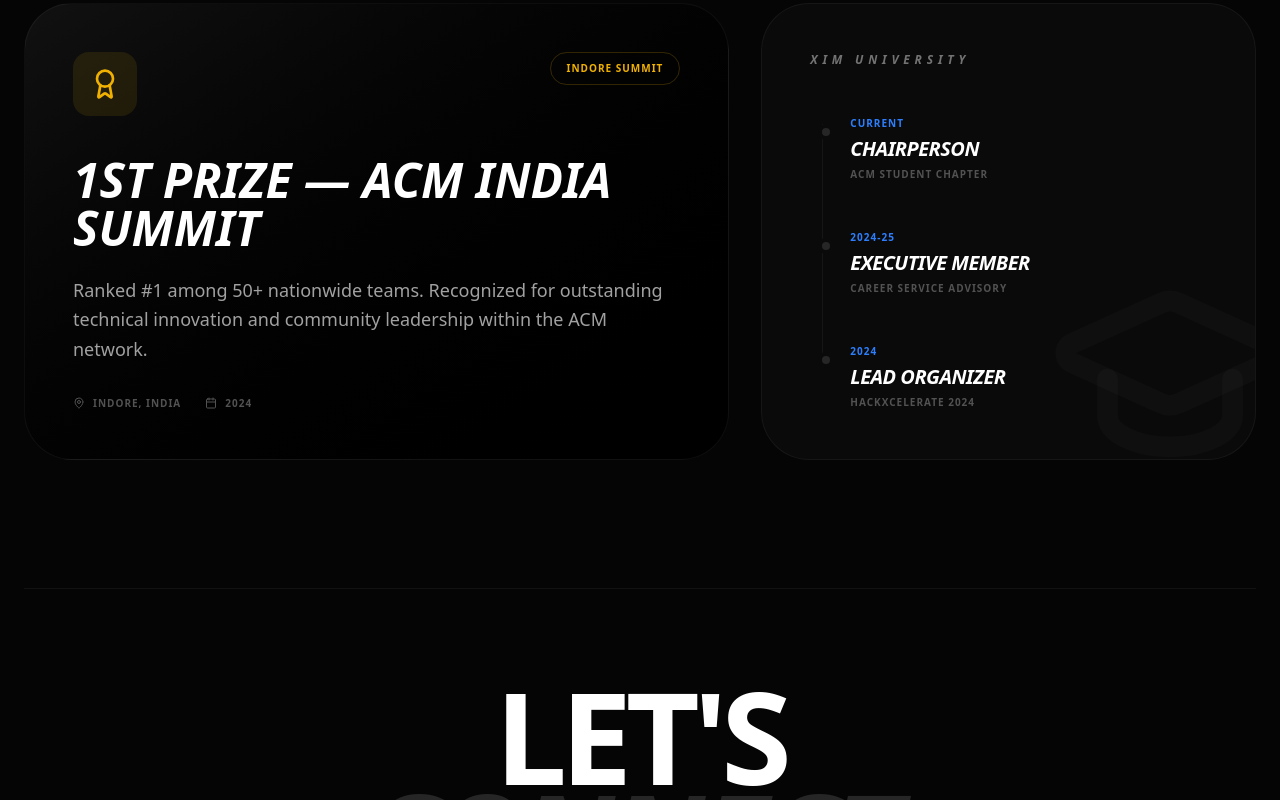
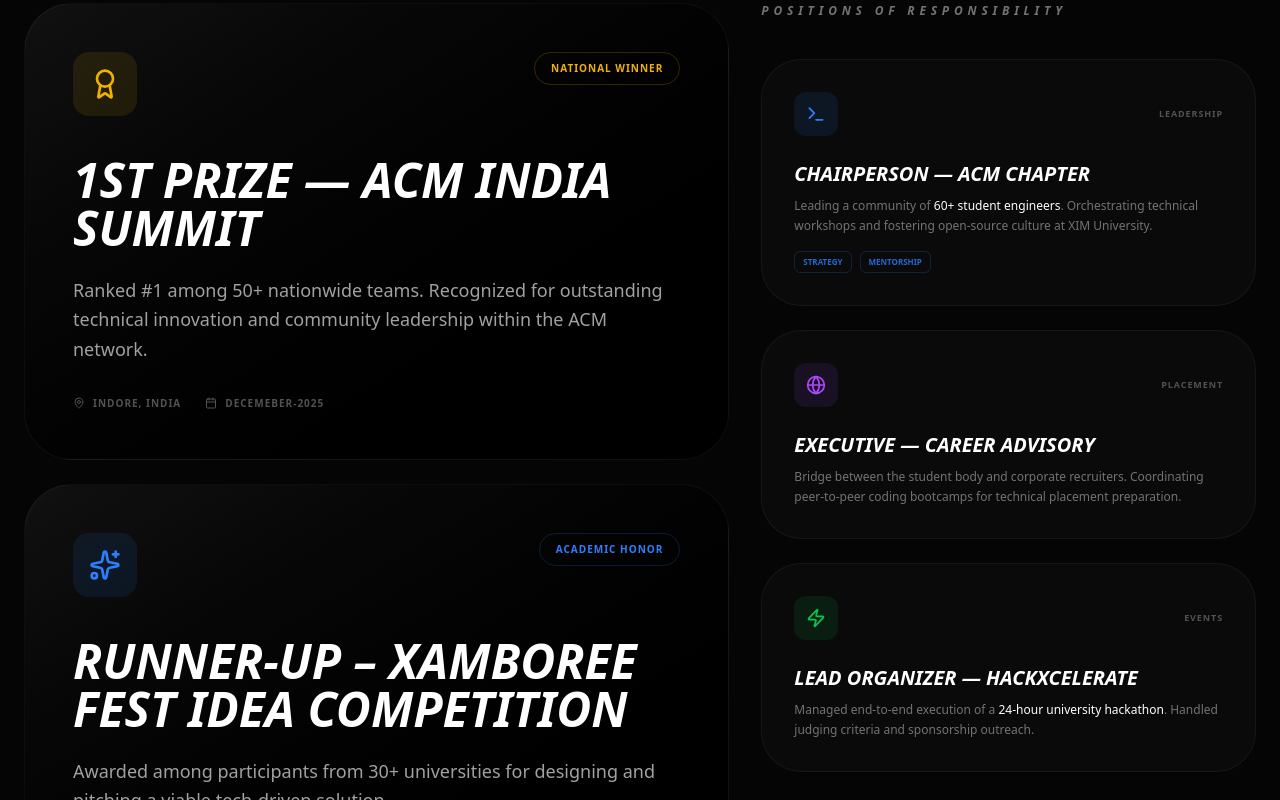
Before and after one commit to Kaifkhurshid7/my-resume, a React (Vite) app in the folder my-resume/: page / in a window 1280 px wide. Shown: the part 3000-3800 px from the top of the page. Built offline with nearby package versions, Linux system fonts and the light colour scheme.

Commit message:
added content and honour section emoji and icon

```diff
--- a/my-resume/src/App.jsx
+++ b/my-resume/src/App.jsx
@@ -242,7 +242,6 @@
             ))}
           </div>
         </section>
-
 {/* 5. ACHIEVEMENTS & UNIVERSITY ACTIVITIES SECTION */}
         <section id="activities" className="py-24 md:py-32 border-t border-white/5">
           <div className="space-y-4 mb-20">
@@ -255,42 +254,92 @@
           </div>
 
           <div className="grid lg:grid-cols-12 gap-8 items-start">
-            {/* Major Achievement */}
-            <div className="lg:col-span-7 p-8 md:p-12 bg-gradient-to-br from-[#111] to-black border border-white/5 rounded-[3rem] group hover:border-yellow-500/30 transition-all">
+            {/* LEFT COLUMN: MAJOR ACHIEVEMENTS */}
+            <div className="lg:col-span-7 space-y-6">
+              {/* Achievement 1 */}
+              <div className="p-8 md:p-12 bg-gradient-to-br from-[#111] to-black border border-white/5 rounded-[3rem] group hover:border-yellow-500/30 transition-all">
                 <div className="flex justify-between items-start mb-10">
                   <div className="w-16 h-16 bg-yellow-500/10 rounded-2xl flex items-center justify-center text-yellow-500"><Award size={32} /></div>
-                <span className="text-[10px] font-black text-yellow-500 uppercase tracking-widest border border-yellow-500/20 px-4 py-2 rounded-full">Indore Summit</span>
+                  <span className="text-[10px] font-black text-yellow-500 uppercase tracking-widest border border-yellow-500/20 px-4 py-2 rounded-full">National Winner</span>
                 </div>
                 <h4 className="text-3xl md:text-5xl font-black text-white mb-6 uppercase italic">1st Prize — ACM India Summit</h4>
                 <p className="text-neutral-400 text-lg leading-relaxed mb-8">Ranked #1 among 50+ nationwide teams. Recognized for outstanding technical innovation and community leadership within the ACM network.</p>
                 <div className="flex items-center gap-6 text-[10px] font-black uppercase tracking-widest text-neutral-600">
                   <div className="flex items-center gap-2"><MapPin size={12}/> Indore, India</div>
-                <div className="flex items-center gap-2"><Calendar size={12}/> 2024</div>
+                  <div className="flex items-center gap-2"><Calendar size={12}/> Decemeber-2025</div>
                 </div>
               </div>
 
-
-            {/* University Timeline */}
-            <div className="lg:col-span-5 bg-[#0a0a0a] border border-white/5 rounded-[3rem] p-8 md:p-12 relative overflow-hidden h-full">
-              <h4 className="text-xs font-black text-neutral-500 uppercase tracking-[0.4em] mb-12 italic">XIM University</h4>
-              <div className="space-y-12 relative">
-                <div className="absolute left-3 top-2 bottom-2 w-[1px] bg-white/5"></div>
-                {[
-                  { role: "Chairperson", org: "ACM Student Chapter", period: "Current" },
-                  { role: "Executive Member", org: "Career Service Advisory", period: "2024-25" },
-                  { role: "Lead Organizer", org: "HackXcelerate 2024", period: "2024" }
-                ].map((act, i) => (
-                  <div key={i} className="relative pl-10 group">
-                    <div className="absolute left-2 top-2 w-2 h-2 rounded-full bg-neutral-800 group-hover:bg-blue-500 transition-colors z-10 border-4 border-[#0a0a0a] box-content"></div>
-                    <p className="text-[10px] font-black text-blue-500 uppercase tracking-widest mb-1">{act.period}</p>
-                    <h5 className="text-white font-bold text-xl tracking-tight mb-1 uppercase italic">{act.role}</h5>
-                    <p className="text-neutral-600 text-[10px] font-black uppercase tracking-widest">{act.org}</p>
+              {/* Achievement 2 (Added for balance) */}
+              <div className="p-8 md:p-12 bg-gradient-to-br from-[#111] to-black border border-white/5 rounded-[3rem] group hover:border-blue-500/30 transition-all">
+                <div className="flex justify-between items-start mb-10">
+                  <div className="w-16 h-16 bg-blue-500/10 rounded-2xl flex items-center justify-center text-blue-500"><Sparkles size={32} /></div>
+                  <span className="text-[10px] font-black text-blue-500 uppercase tracking-widest border border-blue-500/20 px-4 py-2 rounded-full">Academic Honor</span>
                 </div>
-                ))}
-              </div>
-              <GraduationCap className="absolute -bottom-10 -right-10 text-white/[0.02]" size={250} />
+                <h4 className="text-3xl md:text-5xl font-black text-white mb-6 uppercase italic">Runner-up – Xamboree Fest Idea Competition</h4>
+                <p className="text-neutral-400 text-lg leading-relaxed mb-8">Awarded among participants from 30+ universities for designing and pitching a viable tech-driven solution.</p>
+                <div className="flex items-center gap-6 text-[10px] font-black uppercase tracking-widest text-neutral-600">
+                  <div className="flex items-center gap-2"><MapPin size={12}/> Bhubaneswar</div>
+                  <div className="flex items-center gap-2"><Calendar size={12}/> March 2025</div>
                 </div>
               </div>
+            </div>
+
+            {/* RIGHT COLUMN: POSITIONS OF RESPONSIBILITY */}
+            <div className="lg:col-span-5 flex flex-col gap-6">
+              <h4 className="text-xs font-black text-neutral-500 uppercase tracking-[0.4em] mb-4 italic">
+                Positions of Responsibility
+              </h4>
+
+              {/* ROLE 1: ACM CHAIRPERSON */}
+              <div className="group p-8 bg-[#0a0a0a] border border-white/5 rounded-[2.5rem] hover:bg-neutral-900/50 transition-all duration-500 relative overflow-hidden">
+                <div className="relative z-10">
+                  <div className="flex justify-between items-center mb-6">
+                    <div className="p-3 bg-blue-500/10 rounded-xl text-blue-500">
+                      <Terminal size={20} />
+                    </div>
+                    <span className="text-[9px] font-black text-neutral-600 uppercase tracking-widest">Leadership</span>
+                  </div>
+                  <h5 className="text-white font-bold text-xl uppercase italic mb-2">Chairperson — ACM Chapter</h5>
+                  <p className="text-neutral-500 text-xs leading-relaxed mb-4">
+                    Leading a community of <span className="text-white">60+ student engineers</span>. Orchestrating technical workshops and fostering open-source culture at XIM University.
+                  </p>
+                  <div className="flex flex-wrap gap-2">
+                    <span className="text-[8px] font-bold text-blue-500/80 border border-blue-500/20 px-2 py-1 rounded-md uppercase">Strategy</span>
+                    <span className="text-[8px] font-bold text-blue-500/80 border border-blue-500/20 px-2 py-1 rounded-md uppercase">Mentorship</span>
+                  </div>
+                </div>
+              </div>
+
+              {/* ROLE 2: CAREER ADVISORY */}
+              <div className="group p-8 bg-[#0a0a0a] border border-white/5 rounded-[2.5rem] hover:bg-neutral-900/50 transition-all duration-500">
+                <div className="flex justify-between items-center mb-6">
+                  <div className="p-3 bg-purple-500/10 rounded-xl text-purple-500">
+                    <Globe size={20} />
+                  </div>
+                  <span className="text-[9px] font-black text-neutral-600 uppercase tracking-widest">Placement</span>
+                </div>
+                <h5 className="text-white font-bold text-xl uppercase italic mb-2">Executive — Career Advisory</h5>
+                <p className="text-neutral-500 text-xs leading-relaxed">
+                  Bridge between the student body and corporate recruiters. Coordinating peer-to-peer coding bootcamps for technical placement preparation.
+                </p>
+              </div>
+
+              {/* ROLE 3: HACKATHON ORGANIZER */}
+              <div className="group p-8 bg-[#0a0a0a] border border-white/5 rounded-[2.5rem] hover:bg-neutral-900/50 transition-all duration-500">
+                <div className="flex justify-between items-center mb-6">
+                  <div className="p-3 bg-green-500/10 rounded-xl text-green-500">
+                    <Zap size={20} />
+                  </div>
+                  <span className="text-[9px] font-black text-neutral-600 uppercase tracking-widest">Events</span>
+                </div>
+                <h5 className="text-white font-bold text-xl uppercase italic mb-2">Lead Organizer — HackXcelerate</h5>
+                <p className="text-neutral-500 text-xs leading-relaxed">
+                  Managed end-to-end execution of a <span className="text-white">24-hour university hackathon</span>. Handled judging criteria and sponsorship outreach.
+                </p>
+              </div>
+            </div>
+          </div> {/* This closing tag for grid lg:grid-cols-12 was missing/misplaced */}
         </section>
 
         {/* 6. CONTACT & FOOTER */}
```
Lines whose indentation alone changed are shown as unchanged.
